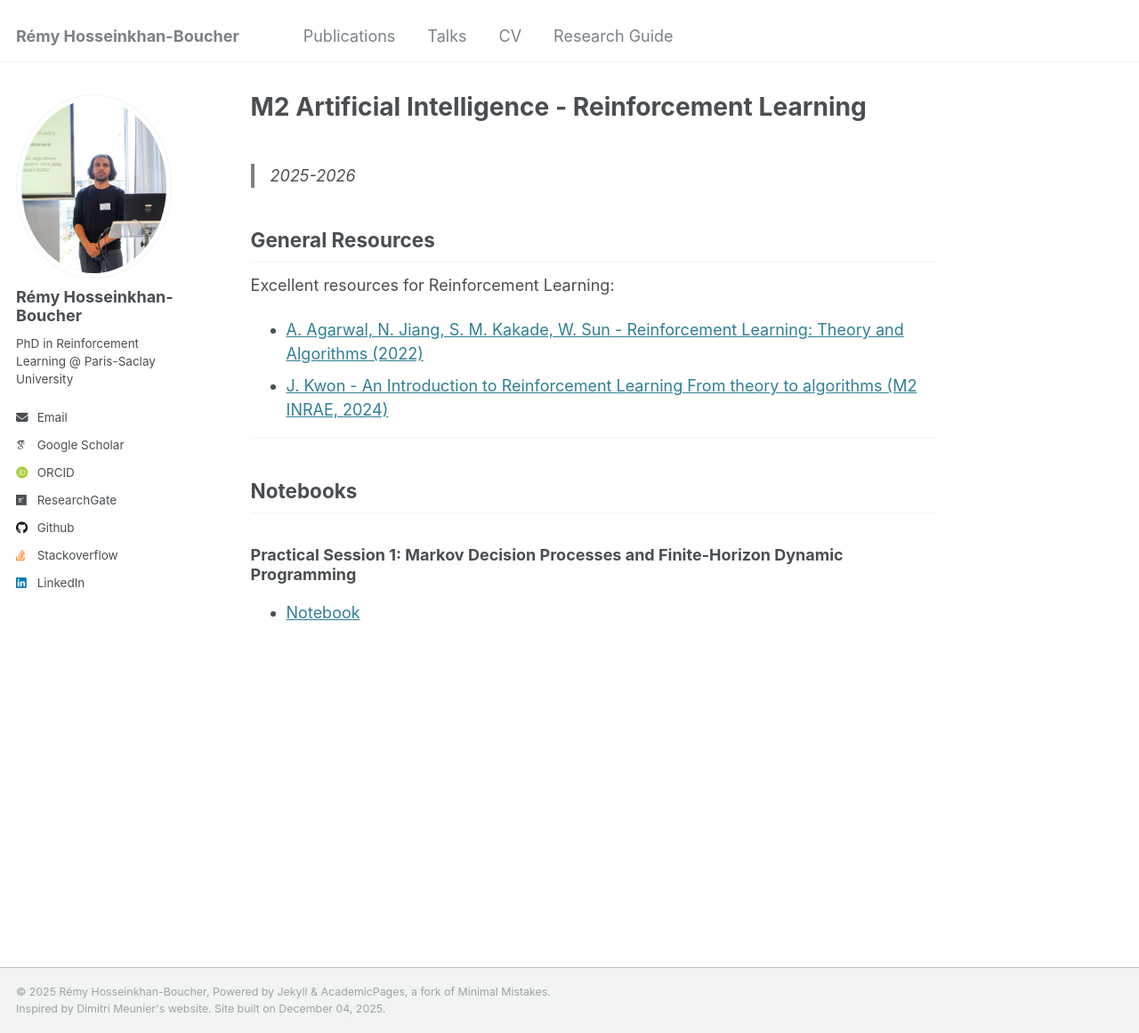
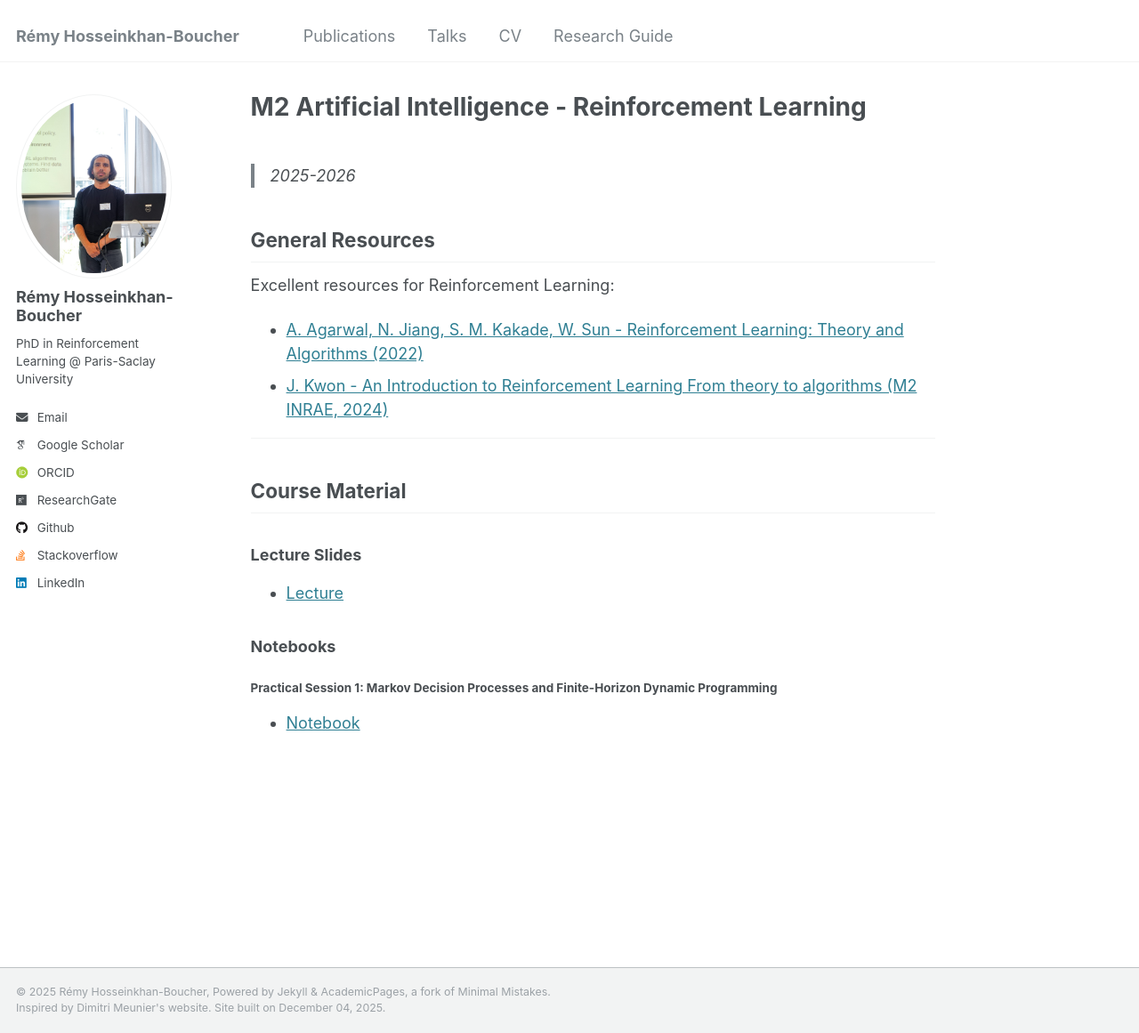
Before and after one commit to ReHoss/rehoss.github.io, a Jekyll site: the page built from _pages/teaching/2025_2026_m2ai_reinforcement_learning/2025_2026_m2ai_reinforcement_learning.md, in a window 1280 px wide and 1161 px high. Shown: the whole window at 89% size. Built offline with Jekyll 4.4.1, drawn with Linux system fonts in a browser that asks for light colours; some web fonts are replaced.

Commit message:
Update RL 25-26 page

```diff
--- a/_pages/teaching/2025_2026_m2ai_reinforcement_learning/2025_2026_m2ai_reinforcement_learning.md
+++ b/_pages/teaching/2025_2026_m2ai_reinforcement_learning/2025_2026_m2ai_reinforcement_learning.md
@@ -15,9 +15,14 @@ Excellent resources for Reinforcement Learning:
 
 ---
 
-## Notebooks
+## Course Material
 
-### Practical Session 1: Markov Decision Processes and Finite-Horizon Dynamic Programming
+### Lecture Slides
+* [Lecture]({{ site.baseurl }}/files/teaching/2025_2026_m2ai_reinforcement_learning/lectures/m2ai_2025_2026_reinforcement_learning_lectures.pdf)
+
+### Notebooks
+
+#### Practical Session 1: Markov Decision Processes and Finite-Horizon Dynamic Programming
 * [Notebook]({{ site.baseurl }}/files/teaching/2025_2026_m2ai_reinforcement_learning/notebooks/m2ai_2025_2026_practical_session_1.ipynb)
 
 
```
Also changed, not shown: 1 other file.
